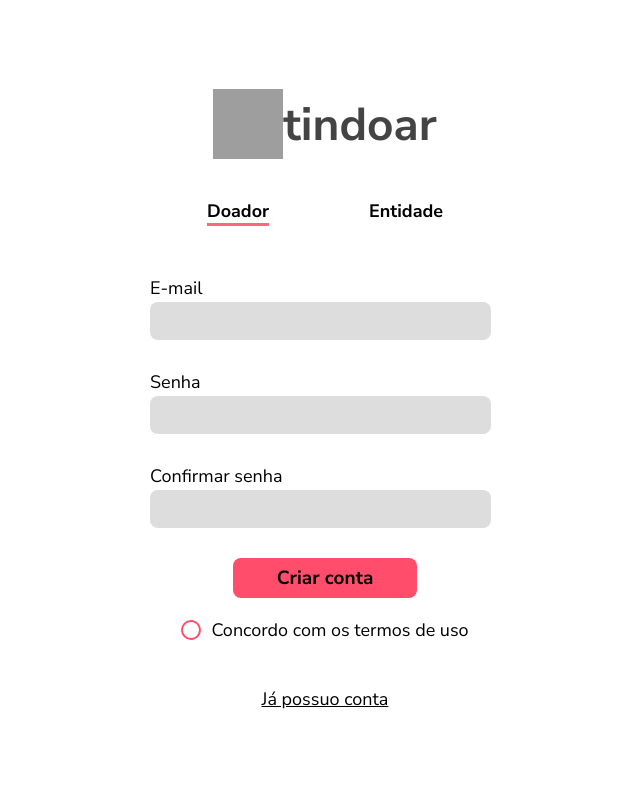
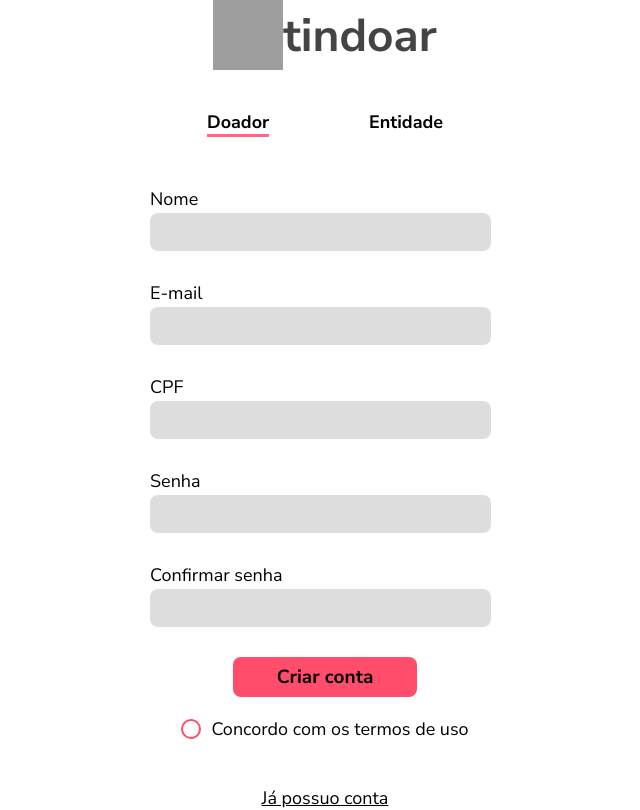
Before and after one commit to natalzera/Tindoar, a React (Create React App) app in the folder frontend/: page /register in a window 1280 px wide. Shown: the whole page, without its empty margins (315-955 px from the left). Built offline with nearby package versions, Linux system fonts and the light colour scheme; grey boxes are pictures that could not be loaded.

Commit message:
Comecei a fazer a integracao com o backend

```diff
--- a/frontend/package.json
+++ b/frontend/package.json
@@ -6,6 +6,7 @@
     "@testing-library/jest-dom": "^5.16.5",
     "@testing-library/react": "^13.4.0",
     "@testing-library/user-event": "^13.5.0",
+    "axios": "^1.4.0",
     "react": "^18.2.0",
     "react-dom": "^18.2.0",
     "react-icons": "^4.10.1",
--- a/frontend/src/Pages/Login.js
+++ b/frontend/src/Pages/Login.js
@@ -3,11 +3,15 @@ import { useNavigate, useLocation } from 'react-router-dom';
 import { toast } from 'react-toastify';
 import "./css/Login.css";
 import Message from '../Components/Message';
+import axios from 'axios';
+
+import { baseURL } from "../config";
 
 const Login = () => {
     // mostra mensagens vindas de outras páginas
     const locate = useLocation();
     useEffect(() => {
+        console.log("Entrei:", locate.state);
         if (locate.state && locate.state.successMessage) {
             toast.success(locate.state.successMessage);
             locate.state.successMessage = undefined;
@@ -63,20 +67,27 @@ const Login = () => {
         return true;
     };
     const handleClickLogin = () => {
-        if(!isFilled(inputEmail) || !isFilled(inputPassword)) {
-            toast.error('Email e senha devem ser preenchidos.');
-            setInputEmail('');
-            setInputPassword('');
-            return;
-        }
+        axios({
+            url: baseURL + "/user/login",
+            method: "post",
+            data: {
+                email: inputEmail,
+                password: inputPassword
+            }
+        })
+        .then((res) => {
+            console.log(res);
+            navigate('/', { state: {
+                successMessage: res.data.message,
+                typeUser: currentTypeUser
+            }});
+        })
+        .catch((e) => {
+            console.log(e);
+            toast.error(e.response.data.message);
+        });
 
-        // reseta os valores de input
-        setInputEmail('');
-        setInputPassword('');
-        navigate('/', { state: {
-            successMessage: 'Usuário logado!',
-            typeUser: currentTypeUser
-        }});
+
     };
 
     // direciona o usuário para a tela de registro
--- a/frontend/src/Pages/Register.js
+++ b/frontend/src/Pages/Register.js
@@ -4,6 +4,8 @@ import { toast } from 'react-toastify';
 import "./css/Login.css";
 import "./css/Register.css";
 import Message from '../Components/Message';
+import axios from 'axios';
+import { baseURL } from '../config';
 
 const Register = () => {
     const navigate = useNavigate();
@@ -30,9 +32,19 @@ const Register = () => {
     };
 
     // atribui os valores do input lido a cada variável referente
+    const [inputName, setInputName] = useState('');
+    const handleInputNameChange = (event) => {
+        setInputName(event.target.value);
+    };
+
     const [inputEmail, setInputEmail] = useState('');
     const handleInputEmailChange = (event) => {
         setInputEmail(event.target.value);
+    };
+
+    const [inputCPF, setInputCPF] = useState('');
+    const handleInputCPFChange = (event) => {
+        setInputCPF(event.target.value);
     };
 
     const [inputCNPJ, setInputCNPJ] = useState('');
@@ -86,11 +98,27 @@ const Register = () => {
         }
 
         // reseta os valores de input
-        setInputCNPJ('');
-        setInputEmail('');
-        setInputPassword('');
-        setInputConfirmPassword('');
-        navigate('/login', { state: { successMessage: 'Usuário registrado!' } });
+        axios({
+            url: baseURL + "/user/register",
+            method: "post",
+            data: {
+                name: inputName,
+                email: inputEmail,
+                password: inputPassword,
+                cpf: inputCPF,
+                cnpj: inputCNPJ
+            }
+        })
+        .then((res) => {
+            console.log(res.data.message);
+            navigate('/login', { state: {
+                successMessage: res.data.message,
+            }});
+        })
+        .catch((e) => {
+            console.log(e);
+            toast.error(e.response.data.message);
+        });
     };
 
     const changeForm = (currentTypeUser) => {
@@ -98,12 +126,34 @@ const Register = () => {
             return (
                 <>
                     <div className='input-login'>
+                        <p>Nome</p>
+                        <input
+                            id="input-name"
+                            onChange={handleInputNameChange}
+                            value={inputName}
+                            type="text"
+                            className="input-text"
+                            onKeyDown={(e) => listenerKeyEnter(e)}
+                        />
+                    </div>
+                    <div className='input-login'>
                         <p>E-mail</p>
                         <input
                             id="input-email"
                             onChange={handleInputEmailChange}
                             value={inputEmail}
                             type="email"
+                            className="input-text"
+                            onKeyDown={(e) => listenerKeyEnter(e)}
+                        />
+                    </div>
+                    <div className='input-login'>
+                        <p>CPF</p>
+                        <input
+                            id="input-cpf"
+                            onChange={handleInputCPFChange}
+                            value={inputCPF}
+                            type="number"
                             className="input-text"
                             onKeyDown={(e) => listenerKeyEnter(e)}
                         />
--- /dev/null
+++ b/frontend/src/config.js
@@ -0,0 +1,2 @@
+const baseURL = "http://127.0.0.1:5000";
+exports.baseURL = baseURL;
```
Also changed, not shown: 1 other file (tests, documents, lock files or other folders).
